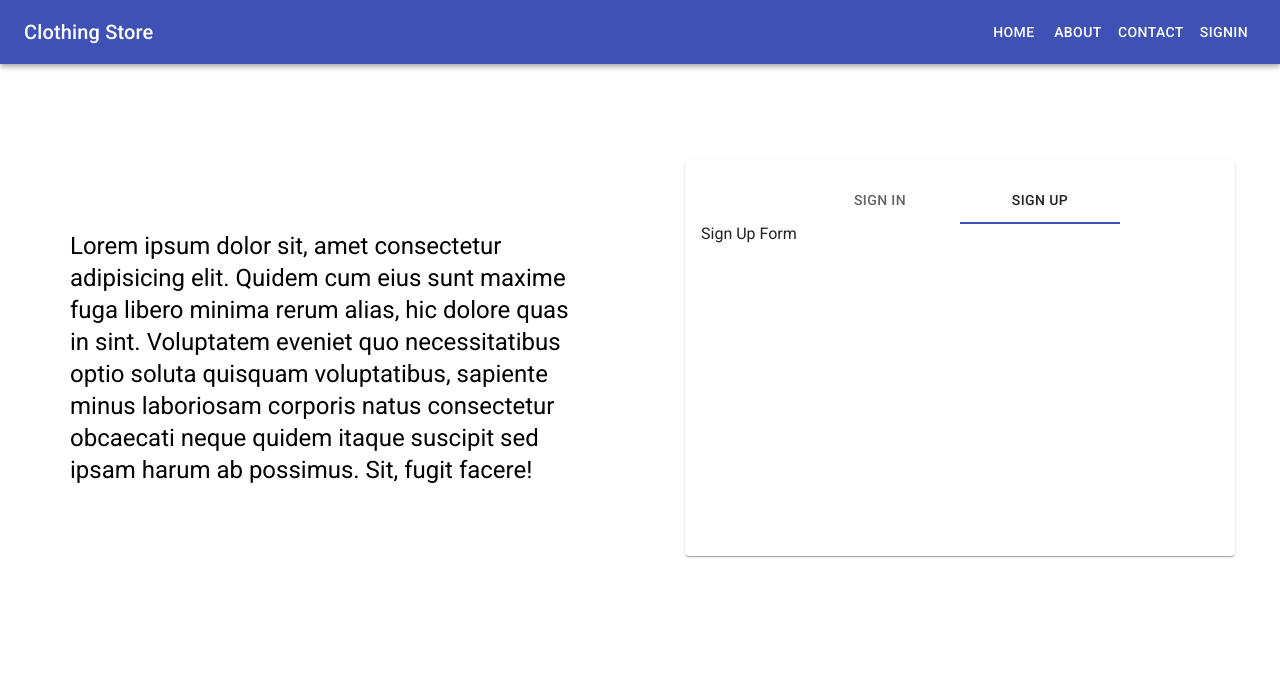
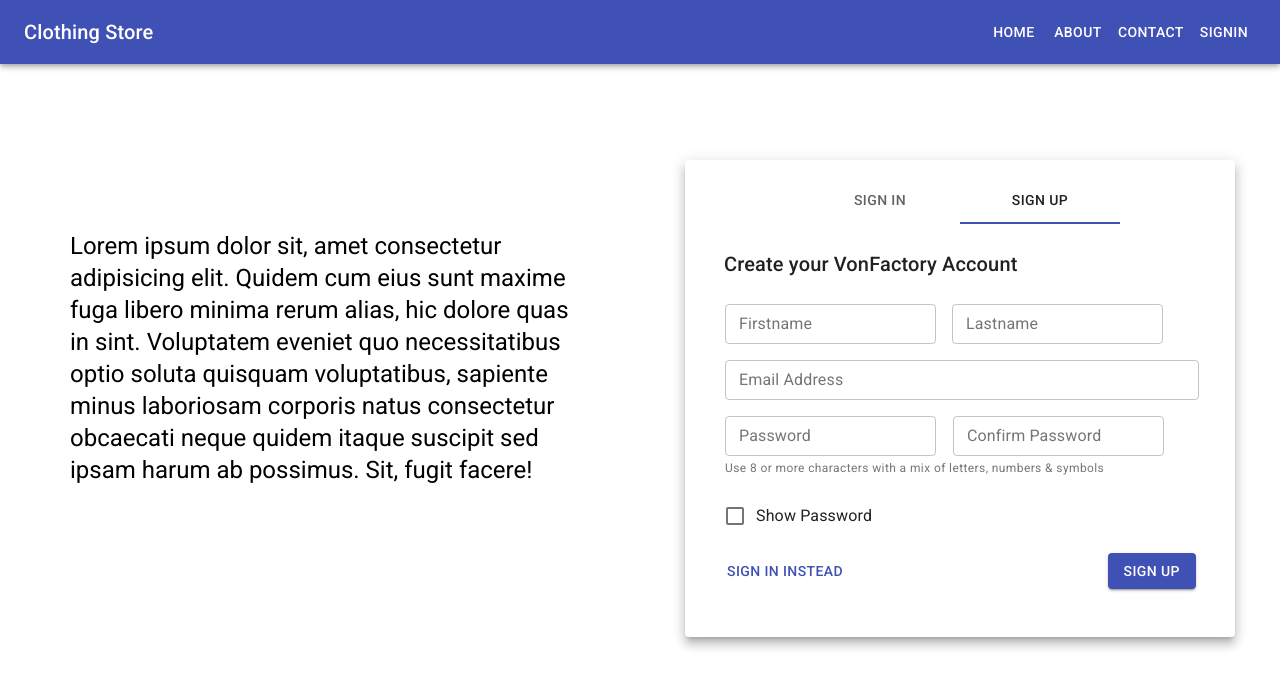
Before and after one commit to marcpfrancisco/ecommerce-frontend, a React (Create React App) app: page /#/signin in a window 1280 px wide. Both pictures are taken after a click on the tab "SIGN UP". Shown: the top 688 px of the page. Built offline with nearby package versions, Linux system fonts and the light colour scheme.

Commit message:
[UPDATED] Signup Page Styling :lipstick:

```diff
--- a/src/views/SignIn/SignInPage.jsx
+++ b/src/views/SignIn/SignInPage.jsx
@@ -1,9 +1,15 @@
 import {
   Backdrop,
   Button,
+  capitalize,
   Card,
   CardContent,
+  Checkbox,
   CircularProgress,
+  FormControl,
+  FormControlLabel,
+  FormGroup,
+  FormHelperText,
   Grid,
   makeStyles,
   Snackbar,
@@ -23,6 +29,11 @@ const useStyles = makeStyles((theme) => ({
   backdrop: {
     zIndex: theme.zIndex.drawer + 1,
     color: "#fff",
+  },
+  signUpTextFields: {
+    marginLeft: theme.spacing(1),
+    marginRight: theme.spacing(1),
+    width: "25ch",
   },
 }));
 
@@ -60,6 +71,7 @@ const SignInPage = () => {
   const [error, setError] = useState("");
   const [showAlert, setShowAlert] = useState(false);
   const [isLoading, setIsLoading] = useState(false);
+  const [isChecked, setIsChecked] = useState(false);
   const [tabValue, setTabValue] = useState(0);
 
   const handleChange = (e) => {
@@ -101,6 +113,12 @@ const SignInPage = () => {
     setTabValue(newValue);
   };
 
+  const handleCheckBox = (e) => {
+    const { name, checked } = e.target;
+
+    setIsChecked({ ...isChecked, [name]: checked });
+  };
+
   return (
     <>
       <Grid container className={classes.root}>
@@ -116,7 +134,7 @@ const SignInPage = () => {
         </Grid>
 
         <Grid className="right" item xs={12} md={6}>
-          <Card>
+          <Card raised>
             <CardContent>
               <Snackbar
                 anchorOrigin={{ vertical: "top", horizontal: "right" }}
@@ -141,46 +159,132 @@ const SignInPage = () => {
               </Tabs>
 
               <TabPanel value={tabValue} index={0}>
-                <form className="form-fields" onSubmit={handleSubmit}>
-                  <div className="form-group">
+                <form
+                  className="form-fields"
+                  onSubmit={handleSubmit}
+                  noValidate
+                  autoComplete="off"
+                >
+                  <Typography variant="h6" align="center">
+                    Sign in to your Account
+                  </Typography>
+
                   <TextField
                     variant="outlined"
                     label="Email"
                     type="email"
                     name="email"
-                      autoComplete="off"
                     onChange={handleChange}
-                      fullWidth
                   />
-                  </div>
 
-                  <div className="form-group">
                   <TextField
                     variant="outlined"
                     label="Password"
                     type="password"
                     name="password"
-                      autoComplete="off"
                     onChange={handleChange}
-                      fullWidth
                   />
-                  </div>
 
-                  <div className="form-group">
-                    <Button
-                      type="submit"
-                      variant="contained"
-                      color="primary"
-                      fullWidth
-                    >
-                      LOGIN
+                  <Button type="submit" variant="contained" color="primary">
+                    Sign In
                   </Button>
-                  </div>
                 </form>
               </TabPanel>
 
               <TabPanel value={tabValue} index={1}>
-                Sign Up Form
+                <form className="form-fields" noValidate autoComplete="off">
+                  <Typography variant="h6" style={{ margin: "0 23px" }}>
+                    Create your VonFactory Account
+                  </Typography>
+                  <Grid container spacing={2}>
+                    <Grid item>
+                      <TextField
+                        variant="outlined"
+                        label="Firstname"
+                        type="text"
+                        name="firstname"
+                        size="small"
+                      />
+                    </Grid>
+
+                    <Grid item>
+                      <TextField
+                        variant="outlined"
+                        label="Lastname"
+                        type="text"
+                        name="lastname"
+                        size="small"
+                      />
+                    </Grid>
+
+                    <Grid item md={11} xs={11}>
+                      <TextField
+                        variant="outlined"
+                        label="Email Address"
+                        type="email"
+                        name="email"
+                        size="small"
+                        fullWidth
+                      />
+                    </Grid>
+
+                    <Grid item>
+                      <FormControl component="fieldset">
+                        <FormGroup row>
+                          <TextField
+                            variant="outlined"
+                            label="Password"
+                            type="password"
+                            name="password"
+                            size="small"
+                            style={{ marginRight: "17px" }}
+                          />
+
+                          <TextField
+                            variant="outlined"
+                            label="Confirm Password"
+                            type="password"
+                            name="confirmpassword"
+                            size="small"
+                          />
+                        </FormGroup>
+
+                        <FormHelperText>
+                          Use 8 or more characters with a mix of letters,
+                          numbers & symbols
+                        </FormHelperText>
+                      </FormControl>
+                    </Grid>
+
+                    <Grid item xs={12}>
+                      <FormControl component="fieldset">
+                        <FormGroup row>
+                          <FormControlLabel
+                            control={
+                              <Checkbox
+                                checked={isChecked.showPassword}
+                                onChange={handleCheckBox}
+                                name="showPassword"
+                                color="primary"
+                              />
+                            }
+                            label="Show Password"
+                          />
+                        </FormGroup>
+                      </FormControl>
+                    </Grid>
+
+                    <Grid item xs={9} style={{ marginLeft: "-6px" }}>
+                      <Button color="primary">Sign in instead</Button>
+                    </Grid>
+
+                    <Grid item style={{ marginLeft: "-12px" }}>
+                      <Button variant="contained" color="primary">
+                        Sign Up
+                      </Button>
+                    </Grid>
+                  </Grid>
+                </form>
               </TabPanel>
             </CardContent>
           </Card>
--- a/src/views/SignIn/signinpage.scoped.sass
+++ b/src/views/SignIn/signinpage.scoped.sass
@@ -16,12 +16,13 @@
     .MuiCardContent-root
       height: 100%
 
-    .form-fields
-      margin-top: 24px
+      .form-fields
+        margin-top: 24px
 
-      display: flex
-      flex-direction: column
-      justify-content: space-between
+        display: flex
+        flex-wrap: wrap
+        flex-direction: column
+        justify-content: space-between
 
-      & > *
-        margin: 16px
+        & > *
+          margin: 16px
```
Lines whose indentation alone changed are shown as unchanged.
